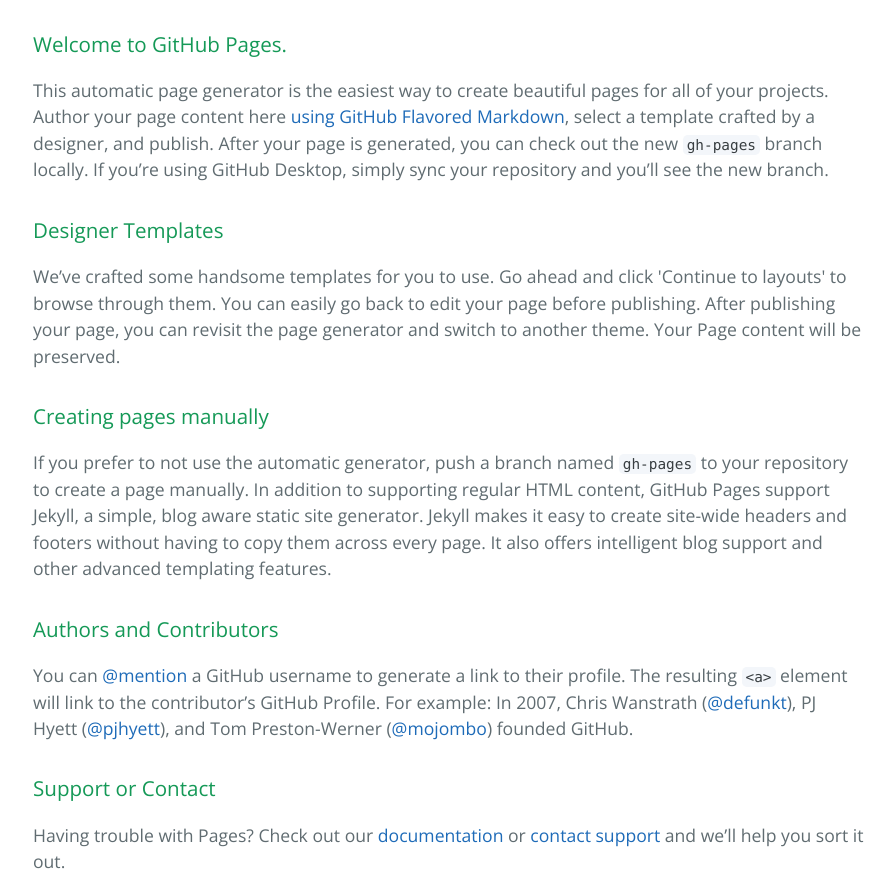
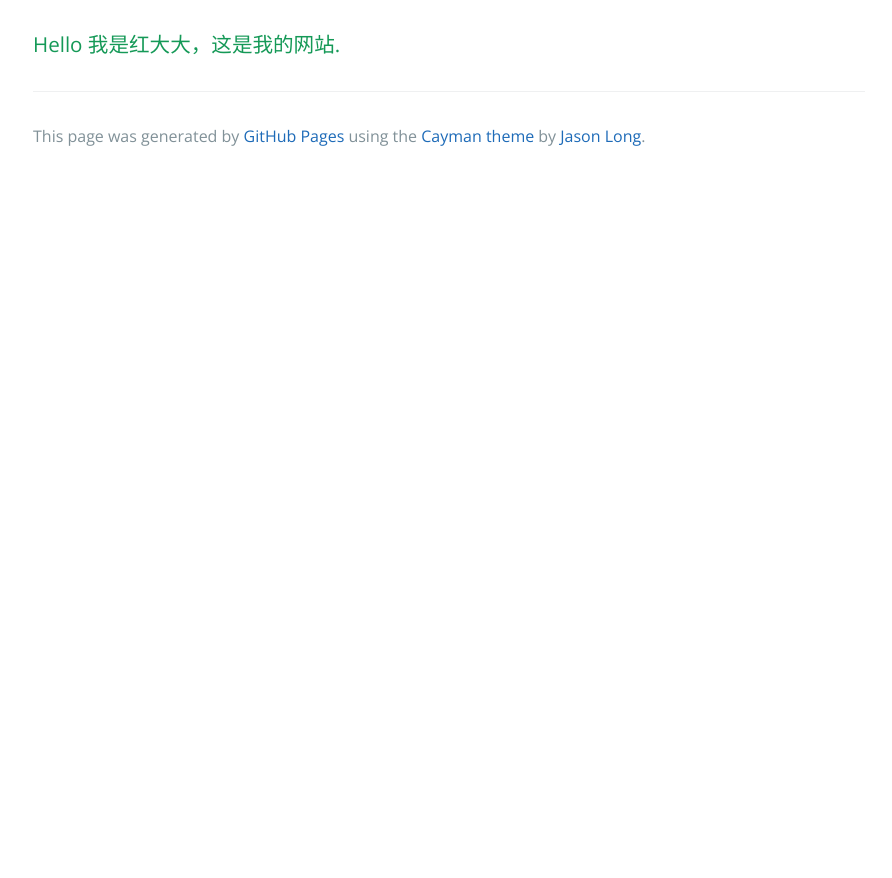
Before and after one commit to gnipxl/gnipxl.github.io, a plain HTML site: page index.html in a window 1280 px wide. Shown: the part 320-1198 px from the top of the page, without its empty margins (191-1083 px from the left). After the commit the page ends 800 px from the top, so only its background shows below. Drawn offline with nearby package versions, Linux system fonts and the light colour scheme.

Commit message:
Update index.html

```diff
--- a/index.html
+++ b/index.html
@@ -17,29 +17,10 @@
 
     <section class="main-content">
       <h3>
-<a id="welcome-to-github-pages" class="anchor" href="#welcome-to-github-pages" aria-hidden="true"><span class="octicon octicon-link"></span></a>Welcome to GitHub Pages.</h3>
+<a id="welcome-to-github-pages" class="anchor" href="#welcome-to-github-pages" aria-hidden="true"><span class="octicon octicon-link"></span></a>Hello 我是红大大，这是我的网站.</h3>
 
-<p>This automatic page generator is the easiest way to create beautiful pages for all of your projects. Author your page content here <a href="https://guides.github.com/features/mastering-markdown/">using GitHub Flavored Markdown</a>, select a template crafted by a designer, and publish. After your page is generated, you can check out the new <code>gh-pages</code> branch locally. If you’re using GitHub Desktop, simply sync your repository and you’ll see the new branch.</p>
 
-<h3>
-<a id="designer-templates" class="anchor" href="#designer-templates" aria-hidden="true"><span class="octicon octicon-link"></span></a>Designer Templates</h3>
 
-<p>We’ve crafted some handsome templates for you to use. Go ahead and click 'Continue to layouts' to browse through them. You can easily go back to edit your page before publishing. After publishing your page, you can revisit the page generator and switch to another theme. Your Page content will be preserved.</p>
-
-<h3>
-<a id="creating-pages-manually" class="anchor" href="#creating-pages-manually" aria-hidden="true"><span class="octicon octicon-link"></span></a>Creating pages manually</h3>
-
-<p>If you prefer to not use the automatic generator, push a branch named <code>gh-pages</code> to your repository to create a page manually. In addition to supporting regular HTML content, GitHub Pages support Jekyll, a simple, blog aware static site generator. Jekyll makes it easy to create site-wide headers and footers without having to copy them across every page. It also offers intelligent blog support and other advanced templating features.</p>
-
-<h3>
-<a id="authors-and-contributors" class="anchor" href="#authors-and-contributors" aria-hidden="true"><span class="octicon octicon-link"></span></a>Authors and Contributors</h3>
-
-<p>You can <a href="https://github.com/blog/821" class="user-mention">@mention</a> a GitHub username to generate a link to their profile. The resulting <code>&lt;a&gt;</code> element will link to the contributor’s GitHub Profile. For example: In 2007, Chris Wanstrath (<a href="https://github.com/defunkt" class="user-mention">@defunkt</a>), PJ Hyett (<a href="https://github.com/pjhyett" class="user-mention">@pjhyett</a>), and Tom Preston-Werner (<a href="https://github.com/mojombo" class="user-mention">@mojombo</a>) founded GitHub.</p>
-
-<h3>
-<a id="support-or-contact" class="anchor" href="#support-or-contact" aria-hidden="true"><span class="octicon octicon-link"></span></a>Support or Contact</h3>
-
-<p>Having trouble with Pages? Check out our <a href="https://help.github.com/pages">documentation</a> or <a href="https://github.com/contact">contact support</a> and we’ll help you sort it out.</p>
 
       <footer class="site-footer">
 
```
